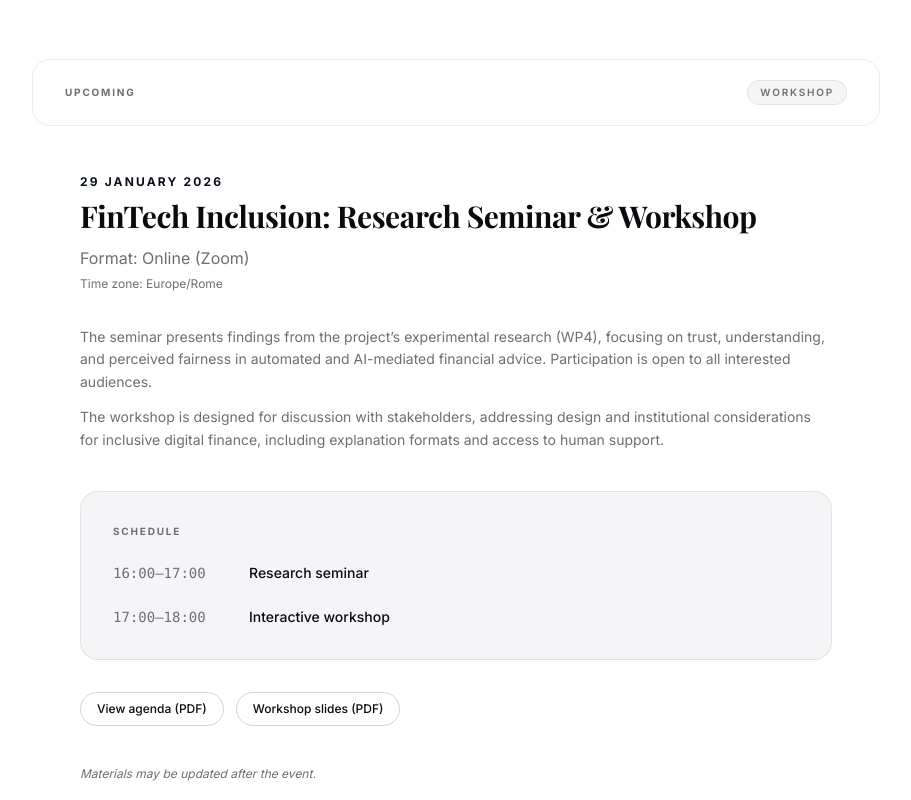
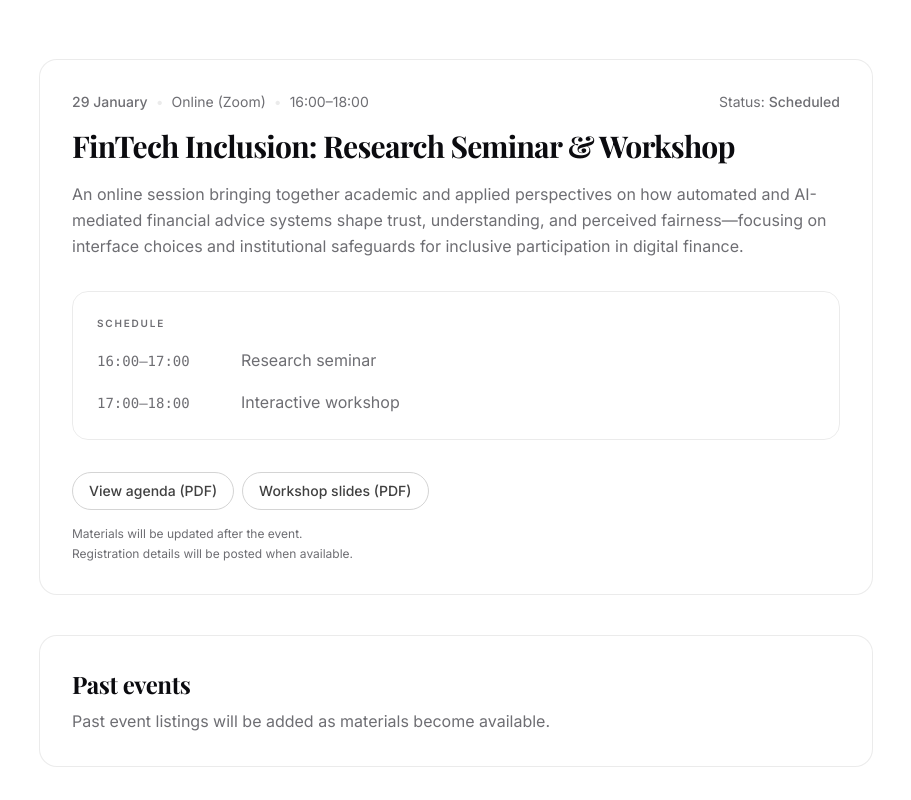
Before and after one commit to inarts/icopebest, a Next.js app: page /events in a window 1280 px wide. Shown: the part 360-1160 px from the top of the page, without its empty margins (184-1095 px from the left). Built offline with nearby package versions, Linux system fonts and the light colour scheme; a web font is replaced by a local one.

Commit message:
Harmonize Events typography and button styling

```diff
--- a/app/events/page.tsx
+++ b/app/events/page.tsx
@@ -1,9 +1,9 @@
-// FILE: app/events/page.tsx
+// app/events/page.tsx
 import PageHeader from "@/components/PageHeader";
-import Badge from "@/components/Badge";
+import Card from "@/components/Card";
 
 const btn =
-  "inline-flex items-center rounded-full border border-neutral-300 bg-white px-4 py-2 text-xs font-medium hover:bg-neutral-50 transition";
+  "inline-flex items-center rounded-full border border-neutral-300 bg-white px-4 py-2 text-sm font-medium text-neutral-700 hover:text-neutral-900 hover:bg-neutral-50 transition";
 
 export default function EventsPage() {
   return (
@@ -14,71 +14,63 @@ export default function EventsPage() {
         subtitle="Seminars and workshops connected to the project"
       />
 
-      <div className="max-w-4xl mx-auto px-6 py-24">
-        {/* Event block (no outer frame/shadow to match site style) */}
-        <div className="mb-20">
-          <div className="bg-background-muted/50 px-8 py-5 border border-border rounded-lg flex justify-between items-center">
-            <span className="text-[10px] font-bold tracking-eyebrow text-foreground-muted uppercase">
-              Upcoming
-            </span>
-            <Badge>Workshop</Badge>
+      <div className="max-w-5xl mx-auto px-6 py-24 space-y-10">
+        <Card className="p-10">
+          {/* Meta line */}
+          <div className="flex flex-col md:flex-row md:items-center md:justify-between gap-3">
+            <div className="text-sm text-foreground-muted">
+              <span className="font-medium">29 January</span>
+              <span className="mx-2 text-border">•</span>
+              <span>Online (Zoom)</span>
+              <span className="mx-2 text-border">•</span>
+              <span>16:00–18:00</span>
             </div>
 
-          <div className="px-8 pt-10 md:px-12 md:pt-12">
-            <div className="mb-8">
-              <span className="block text-navy-900 font-bold mb-2 text-xs uppercase tracking-eyebrow">
-                29 January 2026
-              </span>
-              <h3 className="text-3xl font-serif font-bold text-foreground mb-3">
-                FinTech Inclusion: Research Seminar &amp; Workshop
-              </h3>
-
-              <p className="text-foreground-muted">
-                Format: Online (Zoom)
-                <br />
-                <span className="text-xs">Time zone: Europe/Rome</span>
-              </p>
+            <div className="text-sm text-foreground-muted">
+              Status: <span className="font-medium">Scheduled</span>
+            </div>
           </div>
 
-            <div className="mt-6 text-foreground-muted leading-relaxed text-sm space-y-3 max-w-3xl">
-              <p>
-                The seminar presents findings from the project’s experimental research (WP4),
-                focusing on trust, understanding, and perceived fairness in automated and
-                AI-mediated financial advice. Participation is open to all interested
-                audiences.
+          <h2 className="mt-4 text-3xl font-serif font-bold text-foreground tracking-tight leading-tight">
+            FinTech Inclusion: Research Seminar &amp; Workshop
+          </h2>
+
+          <p className="mt-4 text-base text-foreground-muted leading-relaxed max-w-3xl">
+            An online session bringing together academic and applied perspectives on how automated
+            and AI-mediated financial advice systems shape trust, understanding, and perceived
+            fairness—focusing on interface choices and institutional safeguards for inclusive
+            participation in digital finance.
           </p>
-              <p>
-                The workshop is designed for discussion with stakeholders, addressing design
-                and institutional considerations for inclusive digital finance, including
-                explanation formats and access to human support.
-              </p>
+
+          {/* Schedule (muted; no black emphasis) */}
+          <div className="mt-8 rounded-2xl border border-border bg-background-muted/50 p-6">
+            <div className="text-[10px] font-semibold uppercase tracking-eyebrow text-foreground-muted mb-4">
+              Schedule
             </div>
 
-            <div className="bg-background-muted rounded-lg p-8 mb-8 border border-border mt-10 max-w-3xl">
-              <h4 className="text-[10px] font-bold uppercase tracking-eyebrow text-foreground-muted mb-6">
-                Schedule
-              </h4>
-              <ul className="space-y-6">
-                <li className="flex flex-col sm:flex-row gap-2 sm:gap-10">
-                  <span className="text-sm font-mono text-foreground-muted w-24 shrink-0">
+            <div className="space-y-4">
+              <div className="flex flex-col sm:flex-row sm:items-baseline gap-2 sm:gap-8">
+                <div className="text-sm font-mono text-foreground-muted w-28 shrink-0">
                   16:00–17:00
-                  </span>
-                  <span className="text-foreground font-medium text-sm">
+                </div>
+                <div className="text-base text-foreground-muted leading-relaxed">
                   Research seminar
-                  </span>
-                </li>
-                <li className="flex flex-col sm:flex-row gap-2 sm:gap-10">
-                  <span className="text-sm font-mono text-foreground-muted w-24 shrink-0">
-                    17:00–18:00
-                  </span>
-                  <span className="text-foreground font-medium text-sm">
-                    Interactive workshop
-                  </span>
-                </li>
-              </ul>
+                </div>
               </div>
 
-            <div className="flex flex-wrap gap-3 mb-10">
+              <div className="flex flex-col sm:flex-row sm:items-baseline gap-2 sm:gap-8">
+                <div className="text-sm font-mono text-foreground-muted w-28 shrink-0">
+                  17:00–18:00
+                </div>
+                <div className="text-base text-foreground-muted leading-relaxed">
+                  Interactive workshop
+                </div>
+              </div>
+            </div>
+          </div>
+
+          {/* Materials */}
+          <div className="mt-8 flex flex-wrap gap-2">
             <a
               href="/documents/events/icopebest_event_agenda.pdf"
               target="_blank"
@@ -98,20 +90,23 @@ export default function EventsPage() {
             </a>
           </div>
 
-            <p className="text-xs text-foreground-muted italic">
-              Materials may be updated after the event.
+          {/* Micro-notes */}
+          <div className="mt-4 space-y-1">
+            <p className="text-xs text-foreground-muted">
+              Materials will be updated after the event.
             </p>
-          </div>
-        </div>
-
-        <div className="text-center py-16 border-t border-border">
-          <h3 className="text-2xl font-serif font-bold text-foreground mb-3">
-            Registration
-          </h3>
-          <p className="text-foreground-muted">
+            <p className="text-xs text-foreground-muted">
               Registration details will be posted when available.
             </p>
           </div>
+        </Card>
+
+        <Card className="p-10">
+          <h2 className="text-2xl font-serif font-bold text-foreground">Past events</h2>
+          <p className="mt-2 text-base text-foreground-muted leading-relaxed">
+            Past event listings will be added as materials become available.
+          </p>
+        </Card>
       </div>
     </>
   );
```
Lines whose indentation alone changed are shown as unchanged.
